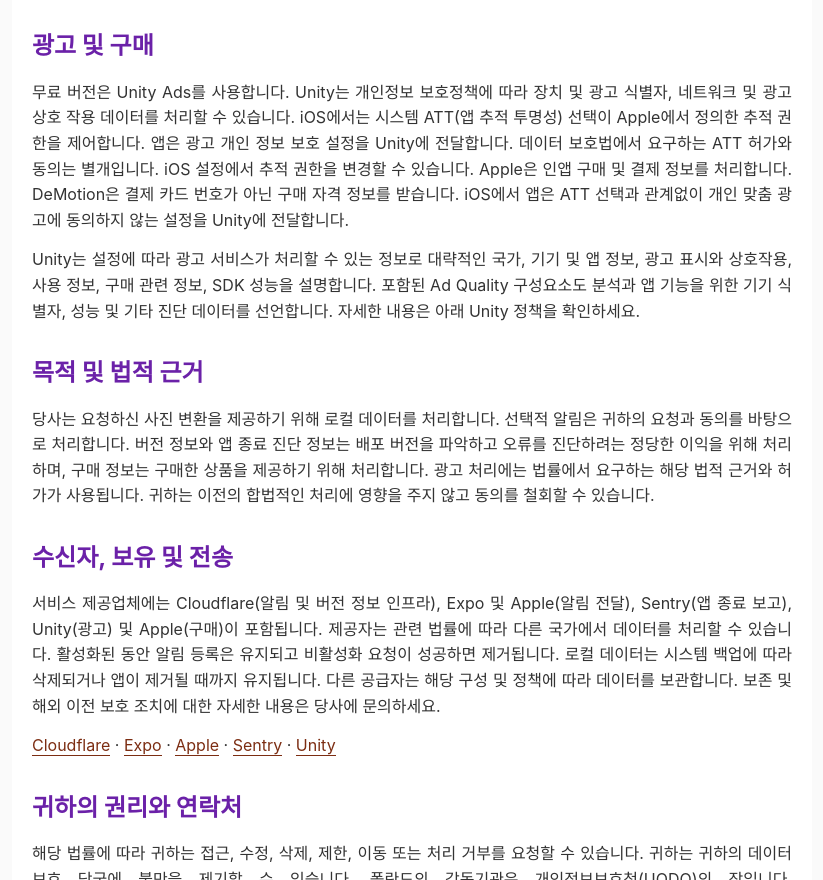
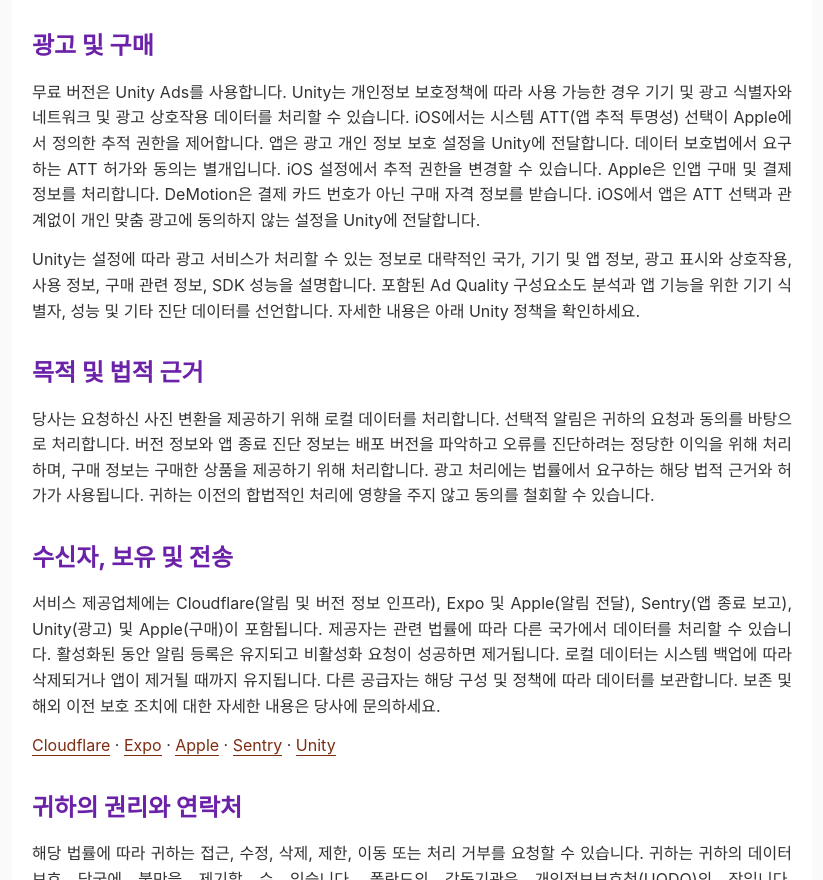
Before and after one commit to MacSiem/demotion-privacy, a plain HTML site: page ko/index.html in a window 1280 px wide. Shown: the part 1080-1960 px from the top of the page, without its empty margins (228-1051 px from the left). Drawn offline with Linux system fonts and the light colour scheme.

Commit message:
fix: qualify availability of advertising identifiers

```diff
--- a/ko/index.html
+++ b/ko/index.html
@@ -61,7 +61,7 @@
 <h2>앱 종료 및 오류 진단</h2>
 <p>Sentry는 안정성을 위해 제한된 기술 충돌 및 오류 보고서(이벤트 ID, 타임스탬프, 예외 유형, 선택한 스택 및 디버깅 정보, 플랫폼, 릴리스, 빌드, 릴리스 채널 및 소스 코드 개정(소스 SHA))를 수신합니다. 필터는 자유 형식 오류 메시지, 사용자 데이터, 사진 콘텐츠 및 식별자, 이동 경로 및 첨부 파일을 제거합니다. 성능 추적, 재생 및 스크린샷이 비활성화됩니다. 네트워크 서비스 제공업체는 연결 정보를 처리할 수 있습니다. 보고서는 적용 가능한 의무에 따라 진단에 필요한 기간 동안만 보관됩니다. 자세한 내용은 아래 Sentry 개인정보 처리방침을 참조하세요.</p>
 <h2>광고 및 구매</h2>
-<p>무료 버전은 Unity Ads를 사용합니다. Unity는 개인정보 보호정책에 따라 장치 및 광고 식별자, 네트워크 및 광고 상호 작용 데이터를 처리할 수 있습니다. iOS에서는 시스템 ATT(앱 추적 투명성) 선택이 Apple에서 정의한 추적 권한을 제어합니다. 앱은 광고 개인 정보 보호 설정을 Unity에 전달합니다. 데이터 보호법에서 요구하는 ATT 허가와 동의는 별개입니다. iOS 설정에서 추적 권한을 변경할 수 있습니다. Apple은 인앱 구매 및 결제 정보를 처리합니다. DeMotion은 결제 카드 번호가 아닌 구매 자격 정보를 받습니다. iOS에서 앱은 ATT 선택과 관계없이 개인 맞춤 광고에 동의하지 않는 설정을 Unity에 전달합니다.</p>
+<p>무료 버전은 Unity Ads를 사용합니다. Unity는 개인정보 보호정책에 따라 사용 가능한 경우 기기 및 광고 식별자와 네트워크 및 광고 상호작용 데이터를 처리할 수 있습니다. iOS에서는 시스템 ATT(앱 추적 투명성) 선택이 Apple에서 정의한 추적 권한을 제어합니다. 앱은 광고 개인 정보 보호 설정을 Unity에 전달합니다. 데이터 보호법에서 요구하는 ATT 허가와 동의는 별개입니다. iOS 설정에서 추적 권한을 변경할 수 있습니다. Apple은 인앱 구매 및 결제 정보를 처리합니다. DeMotion은 결제 카드 번호가 아닌 구매 자격 정보를 받습니다. iOS에서 앱은 ATT 선택과 관계없이 개인 맞춤 광고에 동의하지 않는 설정을 Unity에 전달합니다.</p>
 <p>Unity는 설정에 따라 광고 서비스가 처리할 수 있는 정보로 대략적인 국가, 기기 및 앱 정보, 광고 표시와 상호작용, 사용 정보, 구매 관련 정보, SDK 성능을 설명합니다. 포함된 Ad Quality 구성요소도 분석과 앱 기능을 위한 기기 식별자, 성능 및 기타 진단 데이터를 선언합니다. 자세한 내용은 아래 Unity 정책을 확인하세요.</p>
 <h2>목적 및 법적 근거</h2>
 <p>당사는 요청하신 사진 변환을 제공하기 위해 로컬 데이터를 처리합니다. 선택적 알림은 귀하의 요청과 동의를 바탕으로 처리합니다. 버전 정보와 앱 종료 진단 정보는 배포 버전을 파악하고 오류를 진단하려는 정당한 이익을 위해 처리하며, 구매 정보는 구매한 상품을 제공하기 위해 처리합니다. 광고 처리에는 법률에서 요구하는 해당 법적 근거와 허가가 사용됩니다. 귀하는 이전의 합법적인 처리에 영향을 주지 않고 동의를 철회할 수 있습니다.</p>
```
